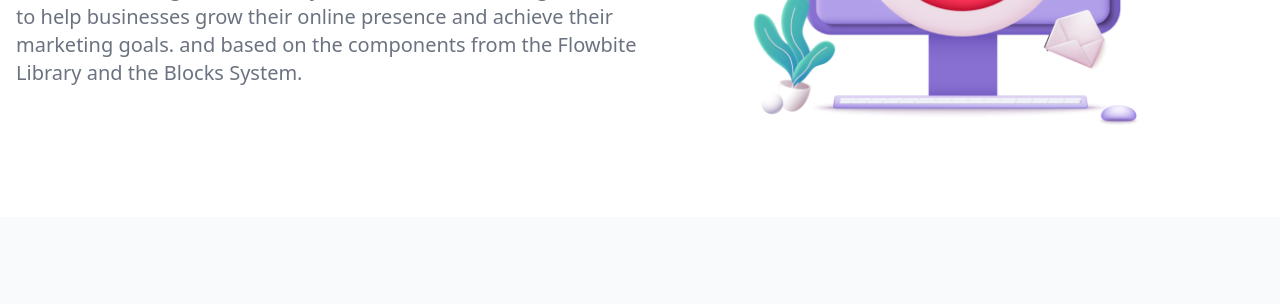
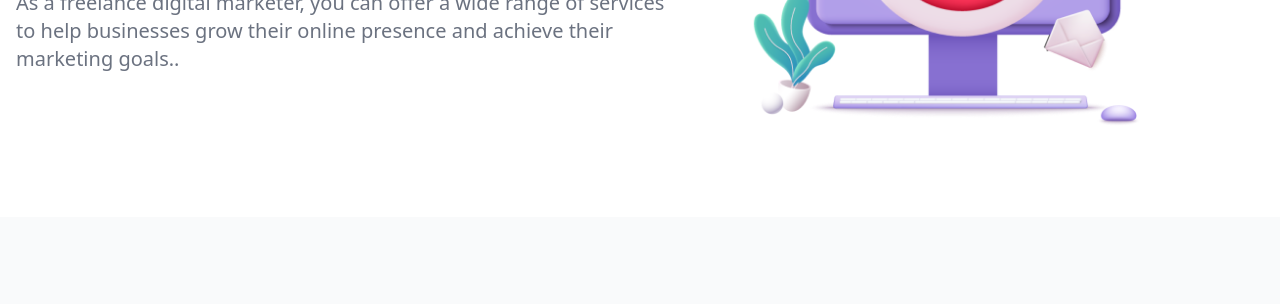
Before and after one commit to sedheedkv/sedheeddigital, a website: page index.html in a window 1280 px wide. Shown: the part 366-670 px from the top of the page. Drawn offline with nearby package versions, Linux system fonts and the light colour scheme; a script that the page names is missing.

Commit message:
Update index.html

```diff
--- a/index.html
+++ b/index.html
@@ -78,7 +78,7 @@
         <div class="grid max-w-screen-xl px-4 pt-20 pb-8 mx-auto lg:gap-8 xl:gap-0 lg:py-16 lg:grid-cols-12 lg:pt-28">
             <div class="mr-auto place-self-center lg:col-span-7">
                 <h1 class="max-w-2xl mb-4 text-4xl font-extrabold leading-none tracking-tight md:text-5xl xl:text-6xl dark:text-white">Digital Marketing Expert<br>in Malappuram</h1>
-                <p class="max-w-2xl mb-6 font-light text-gray-500 lg:mb-8 md:text-lg lg:text-xl dark:text-gray-400">As a freelance digital marketer, you can offer a wide range of services to help businesses grow their online presence and achieve their marketing goals.<a href="https://tailwindcss.com" class="hover:underline"></a> and based on the components from the <a href="https://flowbite.com/docs/getting-started/introduction/" class="hover:underline">Flowbite Library</a> and the <a href="https://flowbite.com/blocks/" class="hover:underline">Blocks System</a>.</p>
+                <p class="max-w-2xl mb-6 font-light text-gray-500 lg:mb-8 md:text-lg lg:text-xl dark:text-gray-400">As a freelance digital marketer, you can offer a wide range of services to help businesses grow their online presence and achieve their marketing goals.<a href="https://tailwindcss.com" class="hover:underline"></a><a href="https://flowbite.com/docs/getting-started/introduction/" class="hover:underline"></a><a href="https://flowbite.com/blocks/" class="hover:underline"></a>.</p>
                 <div class="space-y-4 sm:flex sm:space-y-0 sm:space-x-4">
 
                 </div>
```
